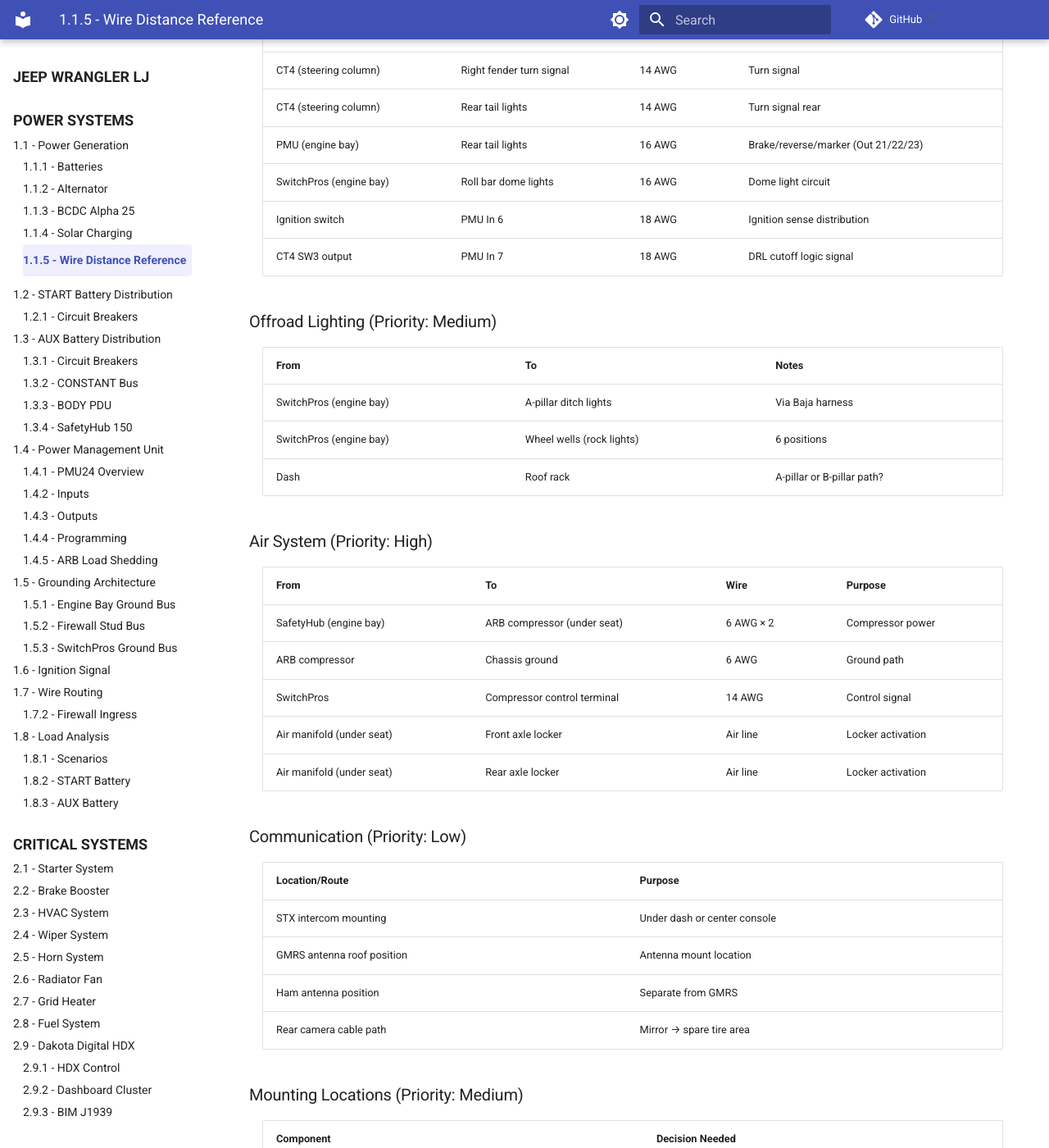
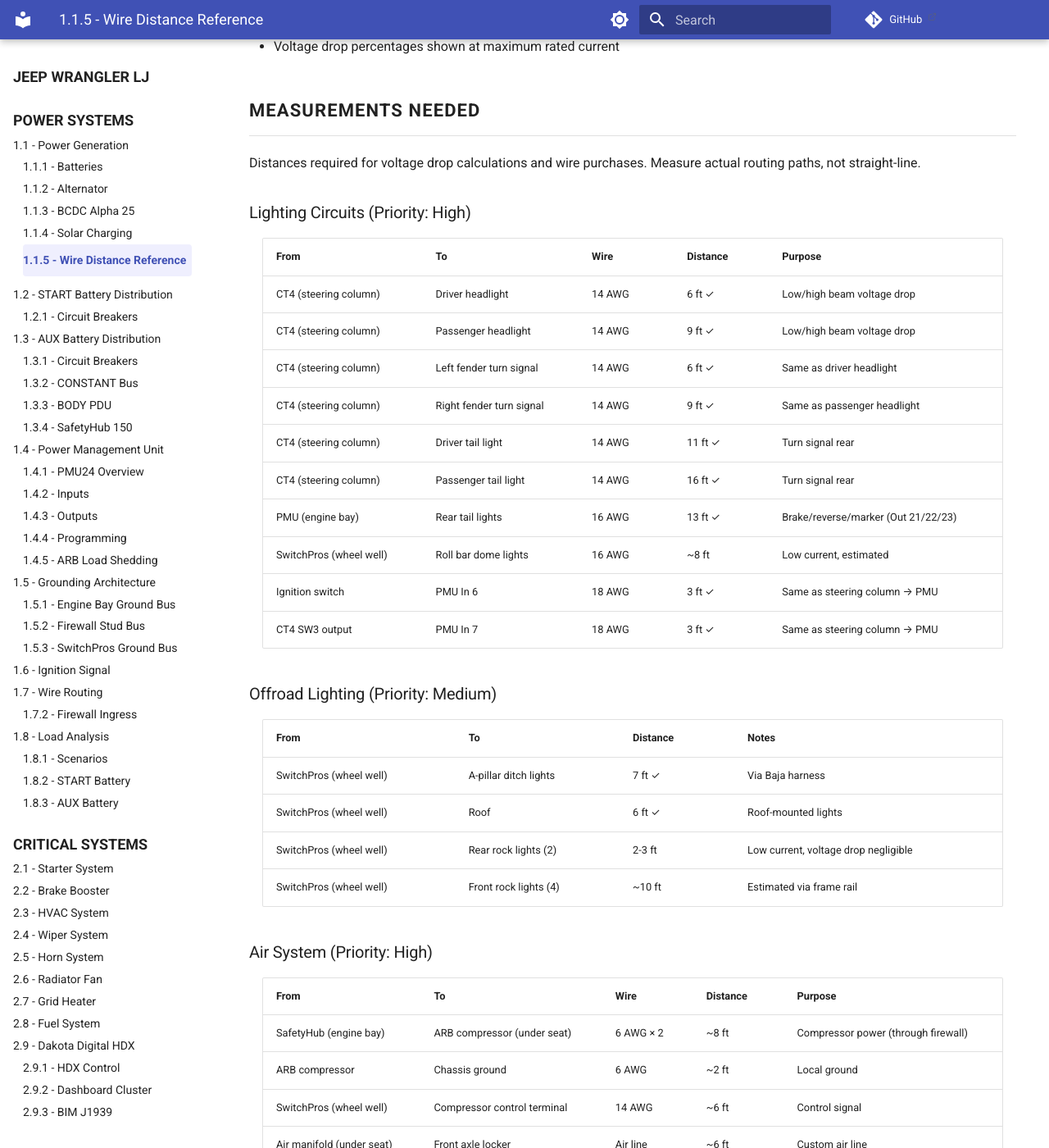
Before and after one commit to sob/drawings, an MkDocs documentation site: the page built from docs/jeep_lj/01-power-systems/01-power-generation/05-wire-distance-reference.md, in a window 1280 px wide and 1400 px high, scrolled down 2124 px. Shown: the whole window at 82% size. Built offline with MkDocs 1.6.1 and Material for MkDocs 9.7.7, drawn with Linux system fonts in a browser that asks for light colours; comment, search, counter and statistics services are not loaded; some of the changed text lies outside the part shown.

Commit message:
docs(electrical): add reference measurements and resolve TBD items
Add measured wire distances from steering column to lights, PMU, and
wheel wells. Update SwitchPros location from engine bay to wheel well.
Resolve 13 TBD items including mounting locations, antenna positions,
and component decisions. TBD count reduced from 36 to 23.

🤖 Generated with [Claude Code](https://claude.com/claude-code)

Co-Authored-By: Claude <noreply@anthropic.com>

```diff
--- a/docs/jeep_lj/01-power-systems/01-power-generation/05-wire-distance-reference.md
+++ b/docs/jeep_lj/01-power-systems/01-power-generation/05-wire-distance-reference.md
@@ -28,6 +28,14 @@ Both batteries located in rear wheel wells for optimal wire routing:
 | **OEM Battery** (engine bay) | **Starter**                            | 4 ft     | Reference: original configuration                     |
 | **OEM Battery** (engine bay) | **Winch** (front bumper)               | 5 ft     | Reference: original configuration                     |
 | **OEM Battery** (engine bay) | **Alternator**                         | 4 ft     | Reference: original configuration                     |
+| **Firewall** (driver side)   | **Tail lights**                        | 13 ft    | Rear wiring runs                                      |
+| **Steering column**          | **Driver headlight**                   | 6 ft     | CT4 lighting control                                  |
+| **Steering column**          | **Passenger headlight**                | 9 ft     | CT4 lighting control                                  |
+| **Steering column**          | **Driver tail light**                  | 11 ft    | CT4 lighting control                                  |
+| **Steering column**          | **Passenger tail light**               | 16 ft    | CT4 lighting control                                  |
+| **PMU** (engine bay)         | **Steering column**                    | 3 ft     | PMU to CT4/controls                                   |
+| **Passenger rear wheel well**| **A-pillar**                           | 7 ft     | AUX battery to front accessories                      |
+| **Passenger rear wheel well**| **Roof**                               | 6 ft     | AUX battery to roof-mounted equipment                 |
 
 ## Optimized Wire Gauge Specifications
 
@@ -53,54 +61,57 @@ Distances required for voltage drop calculations and wire purchases. Measure act
 
 ### Lighting Circuits (Priority: High)
 
-| From                    | To                       | Wire   | Purpose                             |
-|:------------------------|:-------------------------|:-------|:------------------------------------|
-| CT4 (steering column)   | Headlight buckets        | 14 AWG | Low/high beam voltage drop          |
-| CT4 (steering column)   | Left fender turn signal  | 14 AWG | Turn signal                         |
-| CT4 (steering column)   | Right fender turn signal | 14 AWG | Turn signal                         |
-| CT4 (steering column)   | Rear tail lights         | 14 AWG | Turn signal rear                    |
-| PMU (engine bay)        | Rear tail lights         | 16 AWG | Brake/reverse/marker (Out 21/22/23) |
-| SwitchPros (engine bay) | Roll bar dome lights     | 16 AWG | Dome light circuit                  |
-| Ignition switch         | PMU In 6                 | 18 AWG | Ignition sense distribution         |
-| CT4 SW3 output          | PMU In 7                 | 18 AWG | DRL cutoff logic signal             |
+| From                    | To                       | Wire   | Distance | Purpose                             |
+|:------------------------|:-------------------------|:-------|:---------|:------------------------------------|
+| CT4 (steering column)   | Driver headlight         | 14 AWG | 6 ft ✓   | Low/high beam voltage drop          |
+| CT4 (steering column)   | Passenger headlight      | 14 AWG | 9 ft ✓   | Low/high beam voltage drop          |
+| CT4 (steering column)   | Left fender turn signal  | 14 AWG | 6 ft ✓   | Same as driver headlight            |
+| CT4 (steering column)   | Right fender turn signal | 14 AWG | 9 ft ✓   | Same as passenger headlight         |
+| CT4 (steering column)   | Driver tail light        | 14 AWG | 11 ft ✓  | Turn signal rear                    |
+| CT4 (steering column)   | Passenger tail light     | 14 AWG | 16 ft ✓  | Turn signal rear                    |
+| PMU (engine bay)        | Rear tail lights         | 16 AWG | 13 ft ✓  | Brake/reverse/marker (Out 21/22/23) |
+| SwitchPros (wheel well) | Roll bar dome lights     | 16 AWG | ~8 ft    | Low current, estimated              |
+| Ignition switch         | PMU In 6                 | 18 AWG | 3 ft ✓   | Same as steering column → PMU       |
+| CT4 SW3 output          | PMU In 7                 | 18 AWG | 3 ft ✓   | Same as steering column → PMU       |
 
 ### Offroad Lighting (Priority: Medium)
 
-| From                    | To                        | Notes                      |
-|:------------------------|:--------------------------|:---------------------------|
-| SwitchPros (engine bay) | A-pillar ditch lights     | Via Baja harness           |
-| SwitchPros (engine bay) | Wheel wells (rock lights) | 6 positions                |
-| Dash                    | Roof rack                 | A-pillar or B-pillar path? |
+| From                    | To                           | Distance | Notes                                  |
+|:------------------------|:-----------------------------|:---------|:---------------------------------------|
+| SwitchPros (wheel well) | A-pillar ditch lights        | 7 ft ✓   | Via Baja harness                       |
+| SwitchPros (wheel well) | Roof                         | 6 ft ✓   | Roof-mounted lights                    |
+| SwitchPros (wheel well) | Rear rock lights (2)         | 2-3 ft   | Low current, voltage drop negligible   |
+| SwitchPros (wheel well) | Front rock lights (4)        | ~10 ft   | Estimated via frame rail               |
 
 ### Air System (Priority: High)
 
-| From                      | To                          | Wire      | Purpose           |
-|:--------------------------|:----------------------------|:----------|:------------------|
-| SafetyHub (engine bay)    | ARB compressor (under seat) | 6 AWG × 2 | Compressor power  |
-| ARB compressor            | Chassis ground              | 6 AWG     | Ground path       |
-| SwitchPros                | Compressor control terminal | 14 AWG    | Control signal    |
-| Air manifold (under seat) | Front axle locker           | Air line  | Locker activation |
-| Air manifold (under seat) | Rear axle locker            | Air line  | Locker activation |
+| From                      | To                          | Wire      | Distance | Purpose           |
+|:--------------------------|:----------------------------|:----------|:---------|:------------------|
+| SafetyHub (engine bay)    | ARB compressor (under seat) | 6 AWG × 2 | ~8 ft    | Compressor power (through firewall) |
+| ARB compressor            | Chassis ground              | 6 AWG     | ~2 ft    | Local ground      |
+| SwitchPros (wheel well)   | Compressor control terminal | 14 AWG    | ~6 ft    | Control signal    |
+| Air manifold (under seat) | Front axle locker           | Air line  | ~6 ft    | Custom air line   |
+| Air manifold (under seat) | Rear axle locker            | Air line  | ~6 ft    | Custom air line   |
 
 ### Communication (Priority: Low)
 
 | Location/Route             | Purpose                      |
 |:---------------------------|:-----------------------------|
-| STX intercom mounting      | Under dash or center console |
-| GMRS antenna roof position | Antenna mount location       |
-| Ham antenna position       | Separate from GMRS           |
-| Rear camera cable path     | Mirror → spare tire area     |
+| STX intercom mounting      | ✓ Dash/behind dash           |
+| GMRS radio mounting        | ✓ Dash (~6 ft to A-pillar antenna) |
+| Ham antenna position       | ✓ Passenger A-pillar (~4 ft to dash) |
+| Rear camera cable path     | ~11 ft (windshield → A-pillar → rear center) |
 
 ### Mounting Locations (Priority: Medium)
 
-| Component                       | Decision Needed              |
-|:--------------------------------|:-----------------------------|
-| SwitchPros power module         | Engine bay mounting position |
-| SwitchPros control panel        | Dash mounting position       |
-| SwitchPros control cable length | Engine bay → dash route      |
-| CT4 GPS antenna                 | Dash top or windshield       |
-| Rear cargo rocker switch        | Tailgate-accessible position |
-| Rear seat dome override switch  | Rear passenger accessible    |
+| Component                       | Status                                      |
+|:--------------------------------|:--------------------------------------------|
+| SwitchPros power module         | ✓ Passenger rear wheel well                 |
+| SwitchPros control panel        | ✓ Dash mounted                              |
+| SwitchPros control cable length | 10.5 ft (standard cable)                    |
+| CT4 GPS antenna                 | ✓ Integrated in CT4 unit                    |
+| Rear cargo rocker switch        | ✓ Blue Sea 4160 on wheel well top           |
+| Rear seat dome override switch  | ✓ Blue Sea 4160, rear passenger accessible  |
 
 ## Related Documentation
 
```
Also changed, not shown: docs/jeep_lj/09-installation/01-tbd-tracker.md (+19 -18 lines).
